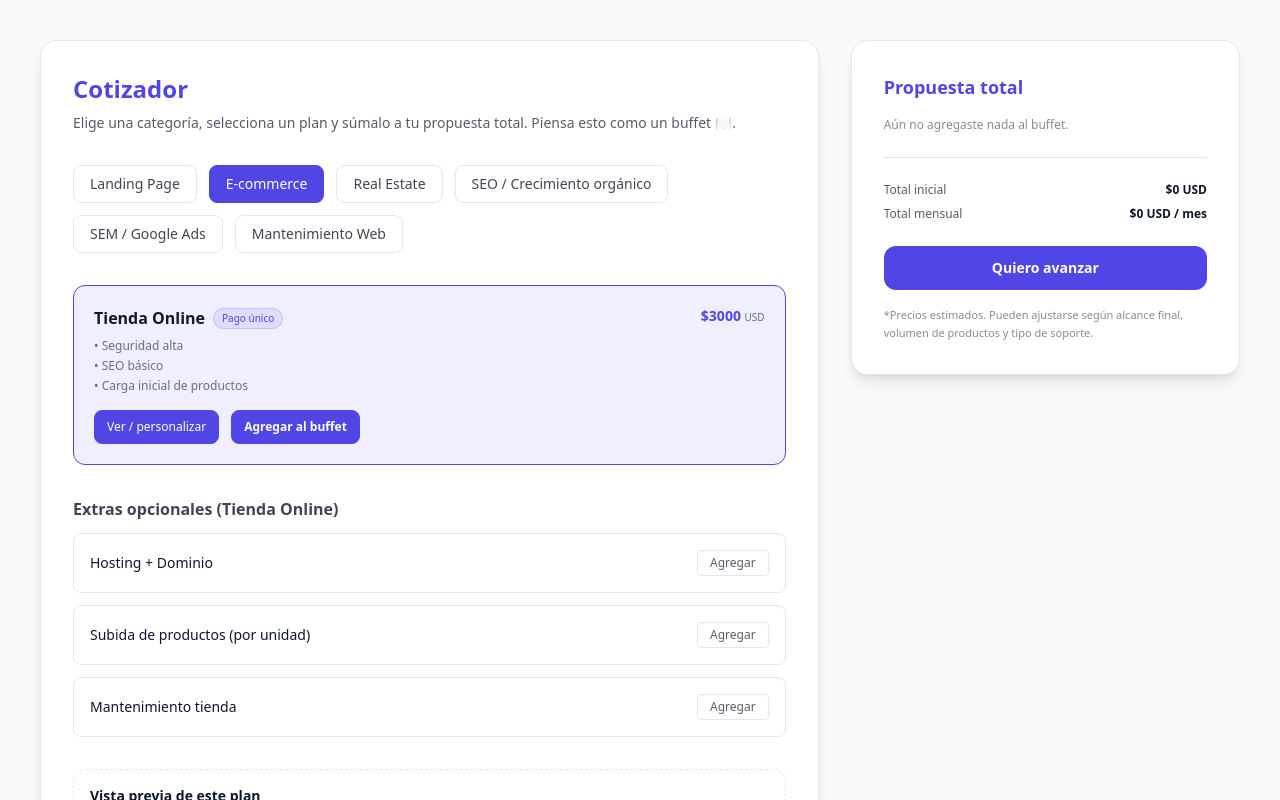
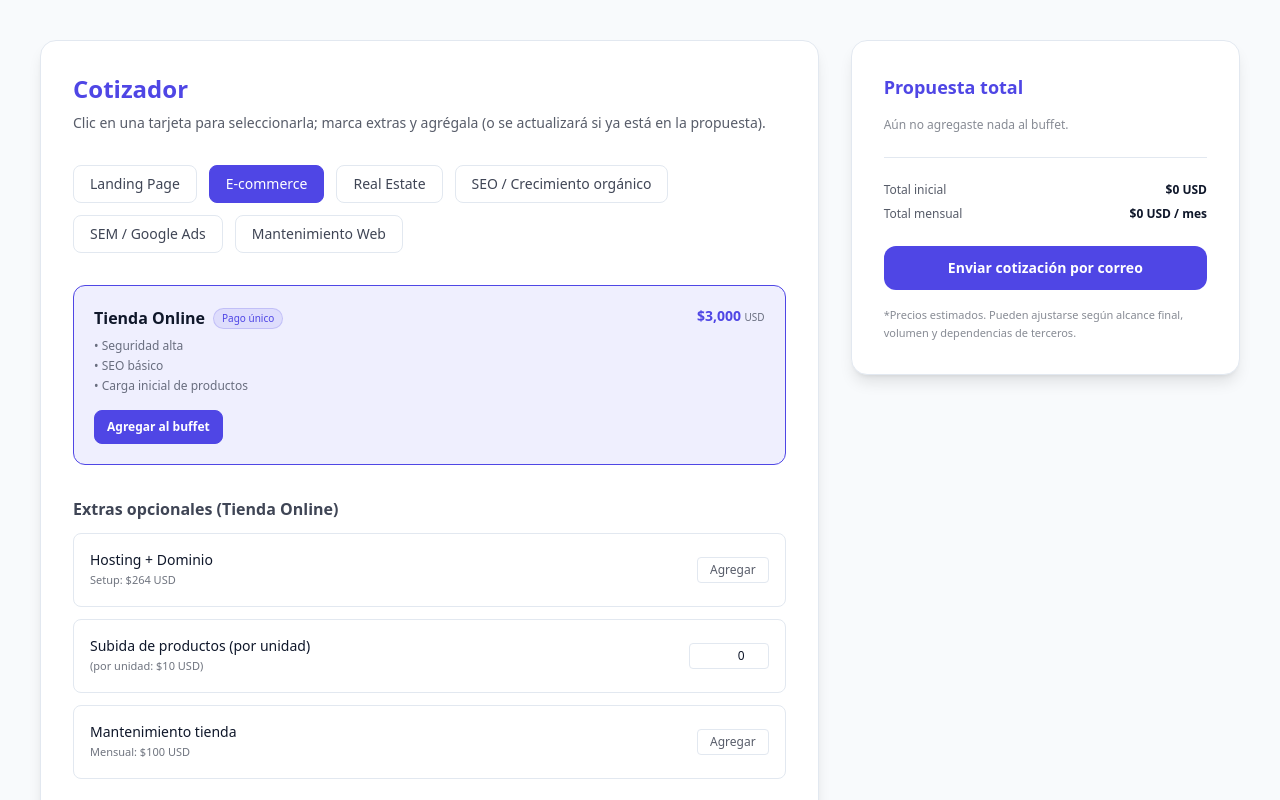
Before and after one commit to Crisodevelop/Cotizador-WEB, a Next.js app: page / in a window 1280 px wide. Both pictures are taken after a click on the button "E-commerce". Shown: the top 800 px of the page. Built offline with nearby package versions, Linux system fonts and the light colour scheme.

Commit message:
Update quote-builder.jsx

```diff
--- a/src/app/quote-builder.jsx
+++ b/src/app/quote-builder.jsx
@@ -1,74 +1,55 @@
 "use client";
 
-import { useState, useMemo } from "react";
+import { useState, useMemo, useEffect } from "react";
 import SERVICES from "./data/services";
 
+function formatUSD(n) {
+  return `$${(n || 0).toLocaleString("en-US", { maximumFractionDigits: 0 })} USD`;
+}
+
 export default function QuoteBuilder() {
-  // qué categoría estoy viendo (como antes)
   const [categoryKey, setCategoryKey] = useState("landing");
-
-  // cuál plan está seleccionado dentro de esa categoría (para mostrar addons)
   const [planId, setPlanId] = useState(SERVICES["landing"].plans[0].id);
-
-  // addons toggles del plan activo
   const [addonsState, setAddonsState] = useState({});
-
-  // buffet acumulado de cosas añadidas
   const [selectedItems, setSelectedItems] = useState([]);
 
   const category = SERVICES[categoryKey];
   const plan = category.plans.find((p) => p.id === planId);
 
-  // añadir el plan visible al buffet
-  function addCurrentPlanToBuffet() {
-    setSelectedItems((prev) => [
-      ...prev,
-      {
-        // id único de línea
-        lineId: `${categoryKey}-${plan.id}-${Date.now()}`,
-        categoryLabel: category.label,
-        planName: plan.name,
-        type: plan.type, // oneTime / monthly / combo
-        priceOneTime: plan.priceOneTime || 0,
-        priceMonthly: plan.priceMonthly || 0,
-      },
-    ]);
-  }
-
-  // quitar una línea del buffet
-  function removeLine(lineId) {
-    setSelectedItems((prev) => prev.filter((item) => item.lineId !== lineId));
-  }
-
-  // costo del plan activo con addons (para vista previa inmediata)
-  const { oneTimeTotalActive, monthlyTotalActive } = useMemo(() => {
+  // === Totales del plan activo (con extras) ===
+  const { oneTimeTotalActive, monthlyTotalActive, chosenAddonsActive } = useMemo(() => {
     let oneTime = plan.priceOneTime || 0;
     let monthly = plan.priceMonthly || 0;
+    const breakdown = [];
 
     if (plan.addons) {
       plan.addons.forEach((add) => {
         const val = addonsState[add.id];
-        if (!val) return;
 
-        if (add.priceOneTime) {
-          oneTime += add.priceOneTime;
+        if (add.pricePerUnit) {
+          const qty = Number(val) || 0;
+          if (qty > 0) {
+            const ot = (add.priceOneTime || 0) + (add.pricePerUnit || 0) * qty;
+            const mo = add.priceMonthly ? add.priceMonthly * qty : 0;
+            oneTime += ot;
+            monthly += mo;
+            breakdown.push({ id: add.id, label: add.label, qty, priceOneTime: ot, priceMonthly: mo });
           }
-        if (add.priceMonthly) {
-          monthly += add.priceMonthly;
-        }
-        if (add.pricePerUnit && typeof val === "number") {
-          oneTime += add.pricePerUnit * val;
+        } else if (val) {
+          const ot = add.priceOneTime || 0;
+          const mo = add.priceMonthly || 0;
+          oneTime += ot;
+          monthly += mo;
+          breakdown.push({ id: add.id, label: add.label, qty: undefined, priceOneTime: ot, priceMonthly: mo });
         }
       });
     }
-
-    return { oneTimeTotalActive: oneTime, monthlyTotalActive: monthly };
+    return { oneTimeTotalActive: oneTime, monthlyTotalActive: monthly, chosenAddonsActive: breakdown };
   }, [plan, addonsState]);
 
-  // totales globales del buffet completo
+  // === Totales globales (columna derecha) ===
   const { buffetOneTime, buffetMonthly } = useMemo(() => {
-    let ot = 0;
-    let mo = 0;
+    let ot = 0, mo = 0;
     for (const item of selectedItems) {
       ot += item.priceOneTime || 0;
       mo += item.priceMonthly || 0;
@@ -76,35 +57,127 @@ export default function QuoteBuilder() {
     return { buffetOneTime: ot, buffetMonthly: mo };
   }, [selectedItems]);
 
-  // email body
-  const mailBody = encodeURIComponent(
-    selectedItems
-      .map(
-        (item) =>
-          `Servicio: ${item.categoryLabel}\nPlan: ${item.planName}\nSetup: $${item.priceOneTime || 0} USD\nMensual: $${item.priceMonthly || 0} USD/mes`
-      )
-      .join("\n\n") +
-      `\n\nTOTAL INICIAL: $${buffetOneTime} USD\nTOTAL MENSUAL: $${buffetMonthly} USD/mes`
-  );
+  // Helper: busca un ítem ya agregado (por claves nuevas o por etiqueta/nombre para compatibilidad)
+  function findItemIndex(arr, needle) {
+    let idx = arr.findIndex((x) => x.categoryKey === needle.categoryKey && x.planId === needle.planId);
+    if (idx === -1) {
+      idx = arr.findIndex((x) => x.categoryLabel === needle.categoryLabel && x.planName === needle.planName);
+    }
+    return idx;
+  }
 
-  const mailHref = `mailto:crisodevelop@gmail.com?subject=Cotización&body=${mailBody}`;
+  // Agregar/actualizar un plan (si es activo, entra con extras)
+  function addPlanToBuffet(p) {
+    const base = {
+      categoryKey,
+      categoryLabel: category.label,
+      planId: p.id,
+      planName: p.name,
+      type: p.type,
+    };
+
+    const isActive = p.id === planId;
+    const entry = {
+      ...base,
+      lineId: `${base.categoryKey}-${base.planId}`, // estable para upsert
+      priceOneTime: isActive ? oneTimeTotalActive : (p.priceOneTime || 0),
+      priceMonthly: isActive ? monthlyTotalActive : (p.priceMonthly || 0),
+      addons: isActive ? chosenAddonsActive : [],
+    };
+
+    setSelectedItems((prev) => {
+      const idx = findItemIndex(prev, base);
+      if (idx >= 0) {
+        const copy = [...prev];
+        copy[idx] = entry; // update
+        return copy;
+      }
+      return [...prev, entry]; // add
+    });
+  }
+
+  // AUTO-SYNC: si el plan activo ya está en la propuesta, reflejar cambios de extras al instante
+  useEffect(() => {
+    const base = { categoryKey, categoryLabel: category.label, planId: plan.id, planName: plan.name };
+    setSelectedItems((prev) => {
+      const idx = findItemIndex(prev, base);
+      if (idx === -1) return prev;
+
+      const current = prev[idx];
+      const needsUpdate =
+        current.priceOneTime !== oneTimeTotalActive ||
+        current.priceMonthly !== monthlyTotalActive ||
+        JSON.stringify(current.addons) !== JSON.stringify(chosenAddonsActive);
+
+      if (!needsUpdate) return prev;
+
+      const copy = [...prev];
+      copy[idx] = {
+        ...current,
+        priceOneTime: oneTimeTotalActive,
+        priceMonthly: monthlyTotalActive,
+        addons: chosenAddonsActive,
+      };
+      return copy;
+    });
+  }, [categoryKey, category.label, plan.id, plan.name, oneTimeTotalActive, monthlyTotalActive, chosenAddonsActive]);
+
+  // === Email (estructura “anterior”: Resumen → Detalle → Extras → Totales) ===
+  const emailText = (() => {
+    const lines = [];
+    lines.push(`COTIZACIÓN — ${new Date().toLocaleDateString("es-DO")}`);
+    lines.push(`Proveedor: Crisodevelop (crisodevelop.com)`);
+    lines.push("");
+    lines.push(`RESUMEN`);
+    lines.push(`• Total inicial (setup): ${formatUSD(buffetOneTime)}`);
+    lines.push(`• Total mensual: ${formatUSD(buffetMonthly).replace(" USD", " USD/mes")}`);
+    lines.push("");
+
+    if (selectedItems.length > 0) {
+      lines.push(`DETALLE`);
+      selectedItems.forEach((item, i) => {
+        lines.push(`${i + 1}) ${item.categoryLabel} — ${item.planName}`);
+        const s = item.priceOneTime ? `Setup: ${formatUSD(item.priceOneTime)}` : null;
+        const m = item.priceMonthly ? `Mensual: ${formatUSD(item.priceMonthly).replace(" USD", " USD/mes")}` : null;
+        if (s || m) lines.push(`   ${[s, m].filter(Boolean).join(" | ")}`);
+
+        if (item.addons?.length) {
+          lines.push(`   Extras incluidos:`);
+          item.addons.forEach((a) => {
+            const qty = typeof a.qty === "number" && a.qty > 0 ? ` x${a.qty}` : "";
+            const ot = a.priceOneTime ? `Setup ${formatUSD(a.priceOneTime)}` : null;
+            const mo = a.priceMonthly ? `Mensual ${formatUSD(a.priceMonthly).replace(" USD", " USD/mes")}` : null;
+            lines.push(`   - ${a.label}${qty}${ot || mo ? ` — ${[ot, mo].filter(Boolean).join(" | ")}` : ""}`);
+          });
+        }
+        lines.push("");
+      });
+    } else {
+      lines.push(`(Aún sin ítems seleccionados)`);
+      lines.push("");
+    }
+
+    lines.push(`Notas: precios estimados sujetos a alcance final, volumen y dependencias de terceros.`);
+    return lines.join("\n");
+  })();
+
+  const mailHref = `mailto:crisodevelop@gmail.com?subject=${encodeURIComponent(
+    "Cotización — Crisodevelop"
+  )}&body=${encodeURIComponent(emailText)}`;
 
   return (
     <main className="min-h-screen w-full bg-bg text-text flex flex-col items-center p-6 md:p-10">
       <div className="w-full max-w-7xl grid md:grid-cols-[2fr_1fr] gap-8">
-        {/* COLUMNA IZQUIERDA */}
+        {/* IZQUIERDA */}
         <section className="bg-surface rounded-2xl shadow-lg p-8 border border-border">
           <header className="mb-8">
-            <h1 className="text-2xl font-bold text-primary">
-              Cotizador
-            </h1>
+            <h1 className="text-2xl font-bold text-primary">Cotizador</h1>
             <p className="text-sm text-text/70 mt-2">
-              Elige una categoría, selecciona un plan y súmalo a tu
-              propuesta total. Piensa esto como un buffet 🍽️.
+              Clic en una tarjeta para seleccionarla; marca extras y agrégala (o se actualizará si ya está en la propuesta).
             </p>
           </header>
 
-          {/* BOTONES CATEGORÍA */}
+          {/* CATEGORÍAS */}
           <div className="flex flex-wrap gap-3 mb-8">
             {Object.entries(SERVICES).map(([key, cat]) => (
               <button
@@ -125,15 +198,22 @@ export default function QuoteBuilder() {
             ))}
           </div>
 
-          {/* TARJETAS DE PLANES DENTRO DE ESA CATEGORÍA */}
+          {/* PLANES (sin “Ver / personalizar”) */}
           <div className="space-y-4">
-            {category.plans.map((p) => (
+            {category.plans.map((p) => {
+              const isActive = planId === p.id;
+              const showOneTime = isActive ? oneTimeTotalActive : (p.priceOneTime || 0);
+              const showMonthly = isActive ? monthlyTotalActive : (p.priceMonthly || 0);
+
+              return (
                 <div
                   key={p.id}
-                className={`w-full text-left p-5 rounded-xl border transition ${
-                  planId === p.id
-                    ? "border-primary bg-secondary/10"
-                    : "border-border hover:border-secondary/60 bg-surface"
+                  role="button"
+                  tabIndex={0}
+                  onClick={() => setPlanId(p.id)}
+                  onKeyDown={(e) => e.key === "Enter" && setPlanId(p.id)}
+                  className={`w-full text-left p-5 rounded-xl border transition cursor-pointer ${
+                    isActive ? "border-primary bg-secondary/10" : "border-border hover:border-secondary/60 bg-surface"
                   }`}
                 >
                   <div className="flex justify-between items-start">
@@ -141,181 +221,170 @@ export default function QuoteBuilder() {
                       <div className="flex items-center gap-2 flex-wrap">
                         <h3 className="font-semibold text-text">{p.name}</h3>
                         <span className="text-[10px] px-2 py-0.5 rounded-full bg-primary/10 text-primary border border-primary/20">
-                        {p.type === "oneTime"
-                          ? "Pago único"
-                          : p.type === "monthly"
-                          ? "Mensual"
-                          : "Setup + Mensual"}
+                          {p.type === "oneTime" ? "Pago único" : p.type === "monthly" ? "Mensual" : "Setup + Mensual"}
                         </span>
                       </div>
-
                       <ul className="text-xs text-text/60 mt-2 space-y-1">
-                      {p.features.slice(0, 4).map((f, i) => (
-                        <li key={i}>• {f}</li>
-                      ))}
-                      {p.features.length > 4 && (
-                        <li className="text-text/40 italic">+ más…</li>
-                      )}
+                        {p.features.slice(0, 4).map((f, i) => <li key={i}>• {f}</li>)}
+                        {p.features.length > 4 && <li className="text-text/40 italic">+ más…</li>}
                       </ul>
                     </div>
 
                     <div className="text-right text-primary font-bold text-sm">
-                    {p.priceOneTime && (
+                      {("priceOneTime" in p) && p.priceOneTime !== undefined && (
                         <div>
-                        ${p.priceOneTime}{" "}
-                        <span className="text-[10px] text-text/60 font-normal">
-                          USD
-                        </span>
+                          {formatUSD(showOneTime).replace(" USD", "")}{" "}
+                          <span className="text-[10px] text-text/60 font-normal">USD</span>
                         </div>
                       )}
-                    {p.priceMonthly && (
+                      {("priceMonthly" in p) && p.priceMonthly > 0 && (
                         <div>
-                        ${p.priceMonthly}{" "}
-                        <span className="text-[10px] text-text/60 font-normal">
-                          /mes
-                        </span>
+                          {formatUSD(showMonthly).replace(" USD", "")}{" "}
+                          <span className="text-[10px] text-text/60 font-normal">/mes</span>
                         </div>
                       )}
                     </div>
                   </div>
 
-                {/* botones seleccionar + ver addons */}
-                <div className="mt-4 flex flex-wrap gap-3">
+                  <div className="mt-4">
                     <button
-                    onClick={() => setPlanId(p.id)}
-                    className={`px-3 py-2 text-xs rounded-lg border font-medium ${
-                      planId === p.id
-                        ? "bg-primary text-white border-primary"
-                        : "bg-surface border-border text-text/80 hover:bg-secondary/10"
-                    }`}
-                  >
-                    Ver / personalizar
-                  </button>
-
-                  <button
-                    onClick={addCurrentPlanToBuffet}
+                      onClick={(e) => {
+                        e.stopPropagation();
+                        addPlanToBuffet(p); // upsert si ya estaba
+                      }}
                       className="px-3 py-2 text-xs rounded-lg font-semibold bg-primary text-white hover:bg-secondary transition border border-primary"
                     >
                       Agregar al buffet
                     </button>
                   </div>
                 </div>
-            ))}
+              );
+            })}
           </div>
 
-          {/* ADDONS DEL PLAN ACTIVO */}
+          {/* EXTRAS DEL PLAN ACTIVO */}
           {plan.addons && (
             <div className="mt-8">
-              <h4 className="font-semibold text-text/80 mb-3">
-                Extras opcionales ({plan.name})
-              </h4>
+              <h4 className="font-semibold text-text/80 mb-3">Extras opcionales ({plan.name})</h4>
               <div className="space-y-3">
-                {plan.addons.map((add) => (
-                  <div
-                    key={add.id}
-                    className="flex justify-between items-center border border-border rounded-lg p-4"
-                  >
-                    <span className="text-sm text-text">
-                      {add.label}
-                    </span>
+                {plan.addons.map((add) => {
+                  const hasQty = !!add.pricePerUnit;
+                  const val = addonsState[add.id] ?? (hasQty ? 0 : false);
 
+                  const labelPrice = hasQty
+                    ? `(por unidad: ${formatUSD(add.pricePerUnit || 0)}${add.priceMonthly ? ` + ${formatUSD(add.priceMonthly)}/mes` : ""})`
+                    : [
+                        add.priceOneTime ? `Setup: ${formatUSD(add.priceOneTime)}` : null,
+                        add.priceMonthly ? `Mensual: ${formatUSD(add.priceMonthly)}` : null,
+                      ].filter(Boolean).join(" | ");
+
+                  return (
+                    <div key={add.id} className="flex justify-between items-center border border-border rounded-lg p-4">
+                      <div className="text-sm text-text">
+                        <div className="font-medium">{add.label}</div>
+                        <div className="text-[11px] text-text/60">{labelPrice}</div>
+                      </div>
+
+                      {hasQty ? (
+                        <input
+                          type="number"
+                          min={0}
+                          value={val}
+                          onClick={(e) => e.stopPropagation()}
+                          onChange={(e) => setAddonsState((prev) => ({ ...prev, [add.id]: Number(e.target.value || 0) }))}
+                          className="w-20 px-2 py-1 text-xs rounded border border-border bg-surface text-text text-right"
+                        />
+                      ) : (
                         <button
-                      onClick={() =>
-                        setAddonsState((prev) => ({
-                          ...prev,
-                          [add.id]: !prev[add.id],
-                        }))
-                      }
+                          onClick={() => setAddonsState((prev) => ({ ...prev, [add.id]: !prev[add.id] }))}
                           className={`px-3 py-1 text-xs rounded border font-medium ${
-                        addonsState[add.id]
-                          ? "bg-primary text-white border-primary"
-                          : "bg-surface border-border text-text/70 hover:bg-secondary/10"
+                            val ? "bg-primary text-white border-primary" : "bg-surface border-border text-text/70 hover:bg-secondary/10"
                           }`}
                         >
-                      {addonsState[add.id] ? "Quitar" : "Agregar"}
+                          {val ? "Quitar" : "Agregar"}
                         </button>
+                      )}
                     </div>
-                ))}
+                  );
+                })}
               </div>
             </div>
           )}
 
-          {/* PREVIEW DEL PLAN ACTUAL + ADDONS */}
+          {/* PREVIEW DEL PLAN ACTIVO */}
           <div className="mt-8 border border-dashed border-border rounded-xl p-4 text-xs text-text/70 bg-surface/50">
-            <div className="font-semibold text-text mb-2 text-sm">
-              Vista previa de este plan
-            </div>
+            <div className="font-semibold text-text mb-2 text-sm">Vista previa de este plan</div>
             <div className="flex justify-between">
               <span>Setup único estimado:</span>
-              <span className="font-semibold text-text">
-                ${oneTimeTotalActive} USD
-              </span>
+              <span className="font-semibold text-text">{formatUSD(oneTimeTotalActive)}</span>
             </div>
-
             <div className="flex justify-between">
               <span>Mensual estimado:</span>
               <span className="font-semibold text-text">
-                ${monthlyTotalActive} USD / mes
+                {formatUSD(monthlyTotalActive).replace(" USD", " USD / mes")}
               </span>
-            </div>
-
-            <div className="text-[10px] text-text/50 mt-2 leading-relaxed">
-              Estos montos son de este plan + extras marcados. Si lo
-              agregas al buffet, lo sumas a la propuesta total.
             </div>
           </div>
         </section>
 
-        {/* COLUMNA DERECHA (RESUMEN BUFFET) */}
+        {/* DERECHA — PROPUESTA TOTAL (con extras visibles) */}
         <aside className="bg-surface rounded-2xl shadow-lg p-8 border border-border h-fit sticky top-8">
-          <h2 className="text-lg font-semibold text-primary mb-4">
-            Propuesta total
-          </h2>
+          <h2 className="text-lg font-semibold text-primary mb-4">Propuesta total</h2>
 
           {selectedItems.length === 0 ? (
-            <p className="text-xs text-text/50">
-              Aún no agregaste nada al buffet.
-            </p>
+            <p className="text-xs text-text/50">Aún no agregaste nada al buffet.</p>
           ) : (
             <div className="space-y-4">
               {selectedItems.map((item) => (
-                <div
-                  key={item.lineId}
-                  className="border border-border rounded-lg p-4 bg-surface/50 text-xs"
-                >
+                <div key={item.lineId} className="border border-border rounded-lg p-4 bg-surface/50 text-xs">
                   <div className="flex justify-between items-start">
                     <div>
-                      <div className="font-semibold text-text">
-                        {item.categoryLabel}
+                      <div className="font-semibold text-text">{item.categoryLabel}</div>
+                      <div className="text-text/70">{item.planName}</div>
                     </div>
-                      <div className="text-text/70">
-                        {item.planName}
-                      </div>
-                    </div>
-
                     <button
                       className="text-[10px] text-text/50 hover:text-primary"
-                      onClick={() => removeLine(item.lineId)}
+                      onClick={() => setSelectedItems((prev) => prev.filter((x) => x.lineId !== item.lineId))}
                     >
                       Quitar
                     </button>
                   </div>
 
+                  {/* Desglose extras */}
+                  {item.addons?.length > 0 && (
+                    <div className="mt-3 text-text/70">
+                      <div className="font-medium mb-1">Extras incluidos:</div>
+                      <ul className="space-y-1">
+                        {item.addons.map((a) => (
+                          <li key={a.id} className="flex justify-between">
+                            <span>
+                              • {a.label}
+                              {typeof a.qty === "number" && a.qty > 0 ? ` x${a.qty}` : ""}
+                            </span>
+                            <span className="text-text">
+                              {[
+                                a.priceOneTime ? `Setup ${formatUSD(a.priceOneTime)}` : null,
+                                a.priceMonthly ? `Mensual ${formatUSD(a.priceMonthly).replace(" USD"," USD/mes")}` : null,
+                              ].filter(Boolean).join(" | ")}
+                            </span>
+                          </li>
+                        ))}
+                      </ul>
+                    </div>
+                  )}
+
                   <div className="mt-3 leading-relaxed text-text/70">
                     {item.priceOneTime > 0 && (
                       <div className="flex justify-between">
                         <span>Setup:</span>
-                        <span className="font-semibold text-text">
-                          ${item.priceOneTime} USD
-                        </span>
+                        <span className="font-semibold text-text">{formatUSD(item.priceOneTime)}</span>
                       </div>
                     )}
-
                     {item.priceMonthly > 0 && (
                       <div className="flex justify-between">
                         <span>Mensual:</span>
                         <span className="font-semibold text-text">
-                          ${item.priceMonthly} USD / mes
+                          {formatUSD(item.priceMonthly).replace(" USD", " USD / mes")}
                         </span>
                       </div>
                     )}
@@ -325,35 +394,30 @@ export default function QuoteBuilder() {
             </div>
           )}
 
-          {/* TOTAL GLOBAL */}
           <div className="border-t border-border my-6" />
 
           <div className="text-xs text-text/70 space-y-2">
             <div className="flex justify-between">
               <span>Total inicial</span>
-              <span className="font-semibold text-text">
-                ${buffetOneTime} USD
-              </span>
+              <span className="font-semibold text-text">{formatUSD(buffetOneTime)}</span>
             </div>
             <div className="flex justify-between">
               <span>Total mensual</span>
               <span className="font-semibold text-text">
-                ${buffetMonthly} USD / mes
+                {formatUSD(buffetMonthly).replace(" USD", " USD / mes")}
               </span>
             </div>
           </div>
 
-          {/* CTA */}
           <a
             href={mailHref}
             className="block w-full text-center bg-primary text-white font-semibold py-3 rounded-xl hover:bg-secondary transition mt-6 text-sm"
           >
-            Quiero avanzar
+            Enviar cotización por correo
           </a>
 
           <p className="text-[11px] text-text/50 mt-4 leading-relaxed">
-            *Precios estimados. Pueden ajustarse según alcance final,
-            volumen de productos y tipo de soporte.
+            *Precios estimados. Pueden ajustarse según alcance final, volumen y dependencias de terceros.
           </p>
         </aside>
       </div>
```
Lines whose indentation alone changed are shown as unchanged.
